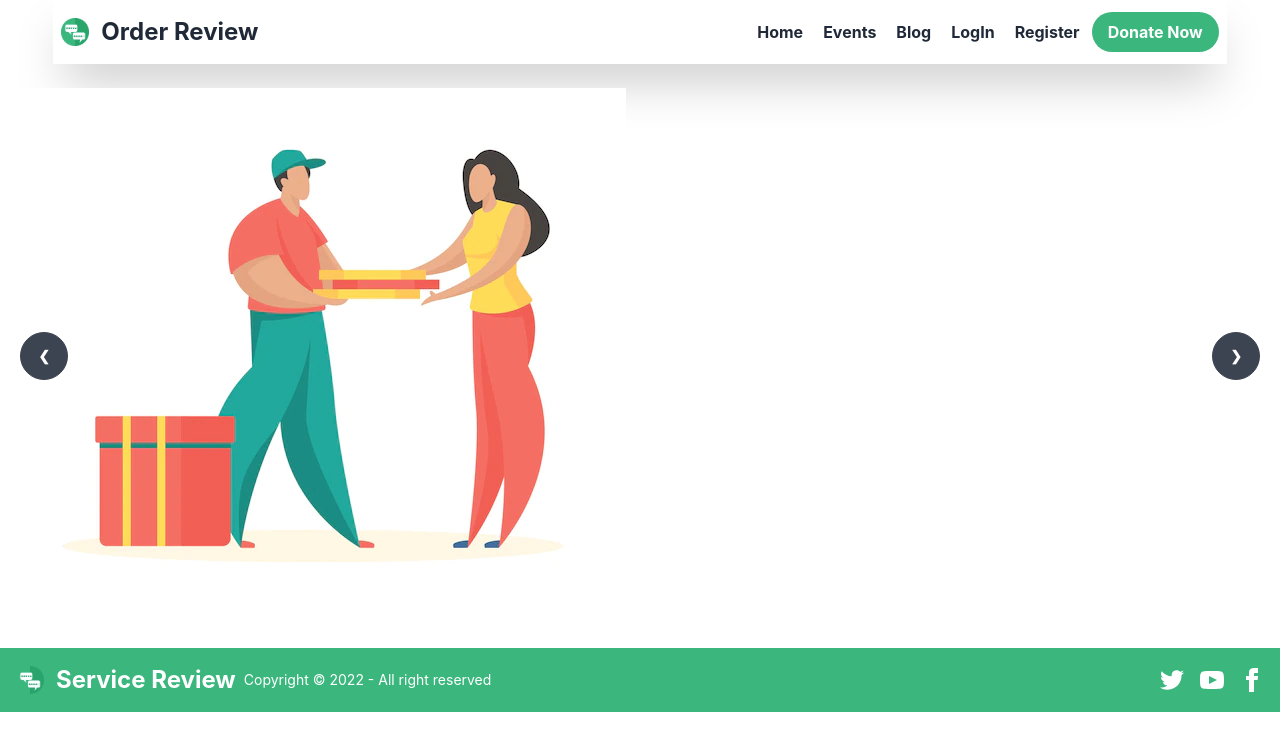
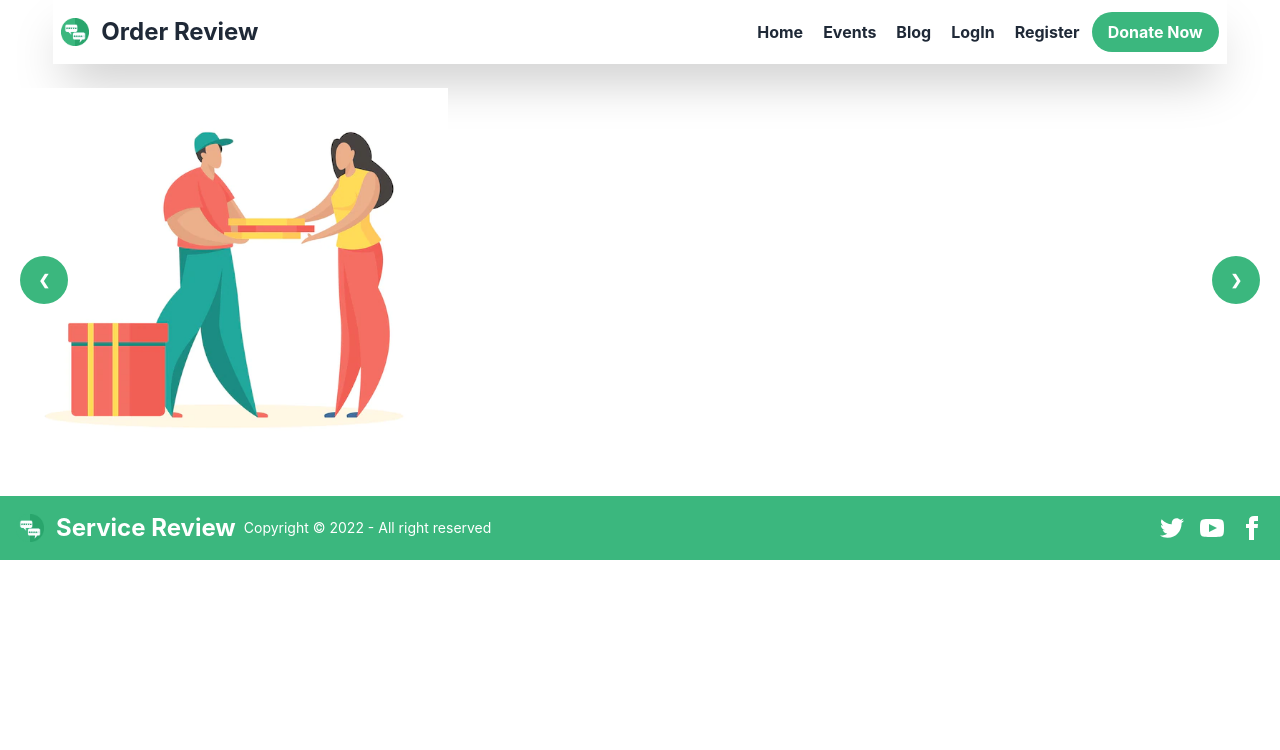
Before and after one commit to rakibulinux/service-review-client-side-rakibulinux, a React (Create React App) app: page / in a window 1280 px wide. Shown: the top 750 px of the page. Built offline with nearby package versions, Linux system fonts and the light colour scheme.

Commit message:
slider image size and color changed

```diff
--- a/src/components/Banner/Banner.js
+++ b/src/components/Banner/Banner.js
@@ -4,25 +4,37 @@ import fastFoodDelivery2 from "../../assets/fast-food-delivery-2.webp";
 
 const Banner = () => {
   return (
-    <div className="carousel w-full">
+    <div className="carousel w-full max-h-96">
       <div id="slide1" className="carousel-item relative w-full">
         <img src={fastFoodDelivery1} alt="Pizza" />
         <div className="absolute flex justify-between transform -translate-y-1/2 left-5 right-5 top-1/2">
-          <a href="#slide4" className="btn btn-circle">
+          <a
+            href="#slide4"
+            className="btn btn-circle bg-green-250 hover:bg-green-350 border-none"
+          >
             ❮
           </a>
-          <a href="#slide2" className="btn btn-circle">
+          <a
+            href="#slide2"
+            className="btn btn-circle bg-green-250 hover:bg-green-350 border-none"
+          >
             ❯
           </a>
         </div>
       </div>
       <div id="slide2" className="carousel-item relative w-full">
-        <img src={fastFoodDelivery2} alt="Pizza" />
+        <img src={fastFoodDelivery2} alt="Burger" />
         <div className="absolute flex justify-between transform -translate-y-1/2 left-5 right-5 top-1/2">
-          <a href="#slide1" className="btn btn-circle">
+          <a
+            href="#slide1"
+            className="btn btn-circle bg-green-250 hover:bg-green-350 border-none"
+          >
             ❮
           </a>
-          <a href="#slide3" className="btn btn-circle">
+          <a
+            href="#slide3"
+            className="btn btn-circle bg-green-250 hover:bg-green-350 border-none"
+          >
             ❯
           </a>
         </div>
@@ -30,21 +42,33 @@ const Banner = () => {
       <div id="slide3" className="carousel-item relative w-full">
         <img src={fastFoodDelivery1} alt="Pizza" />
         <div className="absolute flex justify-between transform -translate-y-1/2 left-5 right-5 top-1/2">
-          <a href="#slide2" className="btn btn-circle">
+          <a
+            href="#slide2"
+            className="btn btn-circle bg-green-250 hover:bg-green-350 border-none"
+          >
             ❮
           </a>
-          <a href="#slide4" className="btn btn-circle">
+          <a
+            href="#slide4"
+            className="btn btn-circle bg-green-250 hover:bg-green-350 border-none"
+          >
             ❯
           </a>
         </div>
       </div>
       <div id="slide4" className="carousel-item relative w-full">
-        <img src={fastFoodDelivery2} alt="Pizza" />
+        <img src={fastFoodDelivery2} alt="Burger" />
         <div className="absolute flex justify-between transform -translate-y-1/2 left-5 right-5 top-1/2">
-          <a href="#slide3" className="btn btn-circle">
+          <a
+            href="#slide3"
+            className="btn btn-circle bg-green-250 hover:bg-green-350 border-none"
+          >
             ❮
           </a>
-          <a href="#slide1" className="btn btn-circle">
+          <a
+            href="#slide1"
+            className="btn btn-circle bg-green-250 hover:bg-green-350 border-none"
+          >
             ❯
           </a>
         </div>
```
Also changed, not shown: firebase.json (added), 1 other file (tests, documents, lock files or other folders).
